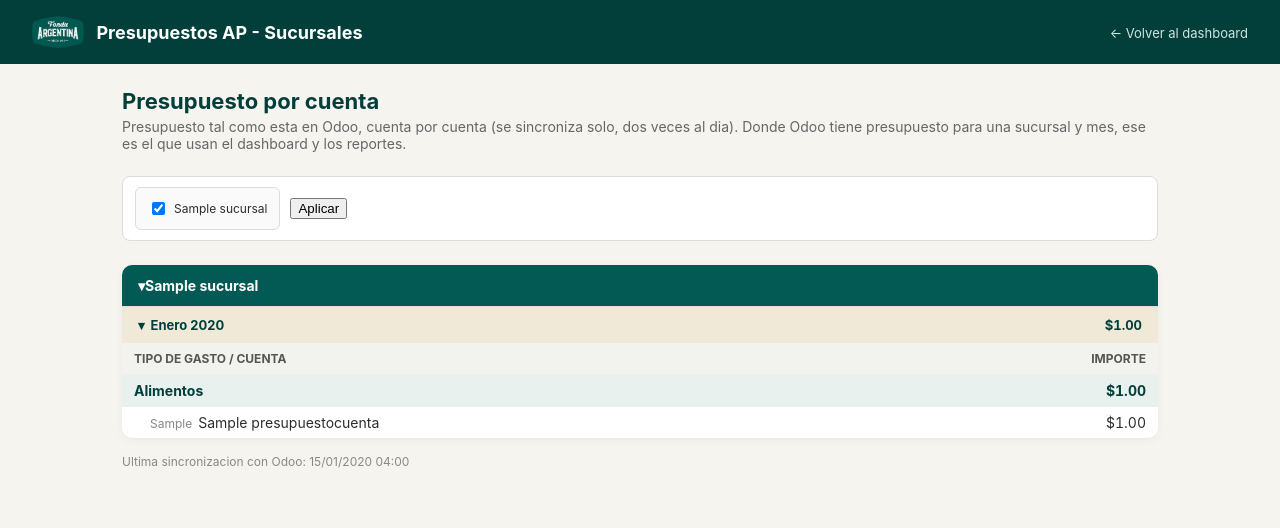
After one commit to javierviniegra/presupuestos_semanales_AP_FAR, a Django app: page /dashboard/presupuesto-cuentas/ in a window 1280 px wide. The commit adds this page. Shown: the top 528 px of the page. Run offline with Django 4.2, Linux system fonts and the light colour scheme; a user stored in the database is signed in; data comes from the database, SQL or seed files in the repository; tables that the repository leaves empty hold one stand-in row (values such as "Sample post").

Commit message:
feat(presupuestos): mirror Odoo's account budgets and use them in the reports
Odoo keeps one budget per company (account.report.budget, with
account/month/amount items). Syncs them into PresupuestoCuenta, keyed by
account CODE - every company has its own account ids for the same chart
line (Carnes is 4922/8870/10021) but the code (501.01.03) is stable.
account.account.code is per-company, so it's read with that company in
the context. Revenue (4xx) and zero-amount lines are skipped.

CuentaPresupuestoTipoGasto maps each code to a TipoGasto (seeded from an
explicit table of the 69 known codes plus a family-prefix fallback;
human edits are never overwritten; SET_NULL so the catalog "carga
inicial" wipe isn't blocked by it).

For any sucursal/month Odoo covers, _resolver_presupuestos_mensuales now
uses Odoo's figures instead of the manually captured Presupuesto (kept in
the database, just ignored there, so a month dropped from Odoo falls back
to the manual one). Dashboard, PDF, detalle_semana and avance mensual all
inherit it through that one function.

The sync runs at the end of every scheduler.py run (twice a day, no task
re-registration), via scripts/sync_presupuestos_odoo.py on demand, and in
deploy/update.ps1. New /dashboard/presupuesto-cuentas/ page (button on the
dashboard) shows sucursal > month > tipo > account.

Verified against live Odoo: Coyoacan August = $1,288,759.05, matching
Odoo to the cent; the 31/08 week correctly blends Odoo (Aug) and manual
(Sep) proration.

Co-Authored-By: Claude Sonnet 5.5 <noreply@anthropic.com>

```diff
--- a/config/urls.py
+++ b/config/urls.py
@@ -28,6 +28,7 @@ urlpatterns = [
     path("dashboard/detalle/<int:sucursal_id>/<str:semana>/", views.detalle_semana, name="detalle_semana"),
     path("dashboard/proveedores/", views.reporte_proveedores, name="reporte_proveedores"),
     path("dashboard/pendientes/", views.facturas_pendientes, name="facturas_pendientes"),
+    path("dashboard/presupuesto-cuentas/", views.presupuesto_cuentas, name="presupuesto_cuentas"),
     path("accounts/login/", auth_views.LoginView.as_view(template_name="registration/login.html"), name="login"),
     path("accounts/logout/", auth_views.LogoutView.as_view(next_page="home"), name="logout"),
     # Must come before admin.site.urls below, otherwise Django tries to
--- a/presupuestos/templates/presupuestos/dashboard.html
+++ b/presupuestos/templates/presupuestos/dashboard.html
@@ -272,6 +272,7 @@
       <button type="submit" formaction="{% url 'reporte_pdf' %}" formtarget="_blank" class="btn-pdf">Exportar PDF</button>
       <button type="submit" formaction="{% url 'reporte_proveedores' %}" class="btn-pdf">Reporte por proveedor</button>
       <button type="submit" formaction="{% url 'facturas_pendientes' %}" class="btn-pdf">Facturas pendientes</button>
+      <button type="submit" formaction="{% url 'presupuesto_cuentas' %}" class="btn-pdf">Presupuesto por cuenta</button>
 
       {% if not restringido_a_una %}
       <div class="chips">
--- /dev/null
+++ b/presupuestos/templates/presupuestos/presupuesto_cuentas.html
@@ -0,0 +1,195 @@
+{% load static humanize %}
+<!doctype html>
+<html lang="es">
+<head>
+<meta charset="utf-8">
+<meta name="viewport" content="width=device-width, initial-scale=1">
+<title>Presupuesto por cuenta - Presupuestos AP</title>
+<style>
+  :root {
+    --verde: #035953;
+    --verde-oscuro: #023f3b;
+    --naranja: #eb6834;
+    --crema: #f0e9d8;
+    --texto: #2d2d2d;
+    --borde: #dcdcdc;
+  }
+  * { box-sizing: border-box; }
+  body {
+    margin: 0;
+    font-family: -apple-system, BlinkMacSystemFont, "Segoe UI", Roboto, Arial, sans-serif;
+    color: var(--texto);
+    background: #f6f4ef;
+  }
+  header {
+    background: var(--verde-oscuro);
+    color: #fff;
+    padding: 16px 32px;
+    display: flex;
+    align-items: center;
+    justify-content: space-between;
+  }
+  header .brand { display: flex; align-items: center; gap: 12px; font-weight: 700; font-size: 18px; }
+  header img { height: 32px; }
+  header a { color: #cfe3e0; font-size: 13px; text-decoration: none; }
+  header a:hover { text-decoration: underline; }
+
+  main { padding: 24px 32px 48px; max-width: 1100px; margin: 0 auto; }
+
+  h1 { color: var(--verde-oscuro); font-size: 22px; margin: 0 0 4px; }
+  .subtitulo { color: #666; margin: 0 0 24px; font-size: 14px; }
+
+  .filtros {
+    display: flex;
+    align-items: center;
+    gap: 10px;
+    flex-wrap: wrap;
+    background: #fff;
+    border: 1px solid var(--borde);
+    border-radius: 8px;
+    padding: 10px 12px;
+    margin-bottom: 24px;
+  }
+  select.filtro-select {
+    padding: 7px 10px;
+    border: 1px solid var(--borde);
+    border-radius: 6px;
+    font-size: 13px;
+    font-weight: 600;
+    color: var(--verde-oscuro);
+    background: #fafafa;
+  }
+  .filtro-lista { max-height: 200px; overflow-y: auto; border: 1px solid var(--borde); border-radius: 6px; padding: 8px; background: #fafafa; }
+  .filtro-lista label { display: flex; align-items: center; gap: 6px; font-size: 12px; padding: 3px 4px; }
+
+  .grupo {
+    background: #fff;
+    border-radius: 10px;
+    box-shadow: 0 2px 8px rgba(0,0,0,0.05);
+    margin-bottom: 10px;
+    overflow: hidden;
+  }
+  .grupo > summary {
+    list-style: none;
+    cursor: pointer;
+    padding: 12px 16px;
+    background: var(--verde);
+    color: #fff;
+    font-weight: 700;
+    font-size: 14px;
+  }
+  .grupo > summary::-webkit-details-marker { display: none; }
+  .grupo > summary:before { content: "\25B8 "; }
+  .grupo[open] > summary:before { content: "\25BE "; }
+
+  .mes > summary {
+    list-style: none;
+    cursor: pointer;
+    display: flex;
+    gap: 6px;
+    padding: 10px 16px;
+    background: var(--crema);
+    color: var(--verde-oscuro);
+    font-weight: 700;
+    font-size: 13px;
+    border-top: 1px solid #e6dfcb;
+  }
+  .mes > summary::-webkit-details-marker { display: none; }
+  .mes > summary:before { content: "\25B8 "; }
+  .mes[open] > summary:before { content: "\25BE "; }
+  .mes > summary span:first-of-type { flex: 1; }
+  .num { text-align: right; font-variant-numeric: tabular-nums; }
+
+  table { width: 100%; border-collapse: collapse; }
+  th { background: #f2f2ee; color: #555; text-align: left; padding: 8px 12px; font-size: 12px; text-transform: uppercase; }
+  td { padding: 7px 12px; font-size: 14px; border-top: 1px solid #eee; }
+  td.num, th.num { text-align: right; }
+  tr.tipo td { background: #e9f1ef; font-weight: 700; color: var(--verde-oscuro); }
+  td.cuenta { padding-left: 28px; }
+  td .codigo { color: #888; font-size: 12px; margin-right: 6px; }
+
+  .vacio { padding: 24px; text-align: center; color: #888; background: #fff; border-radius: 12px; }
+  .nota { font-size: 12px; color: #888; margin-top: 16px; }
+</style>
+</head>
+<body>
+<header>
+  <div class="brand">
+    <img src="{% static 'presupuestos/img/logo.png' %}" alt="Fonda Argentina">
+    Presupuestos AP - Sucursales
+  </div>
+  <div>
+    <a href="{% url 'dashboard' %}">&larr; Volver al dashboard</a>
+  </div>
+</header>
+
+<main>
+  <h1>Presupuesto por cuenta</h1>
+  <p class="subtitulo">
+    Presupuesto tal como esta en Odoo, cuenta por cuenta (se sincroniza solo, dos veces al dia). Donde Odoo tiene
+    presupuesto para una sucursal y mes, ese es el que usan el dashboard y los reportes.
+  </p>
+
+  <form method="get">
+    <div class="filtros">
+      {% if not restringido_a_una %}
+      <div class="filtro-lista">
+        {% for suc in sucursales_disponibles %}
+        <label>
+          <input type="checkbox" name="sucursal" value="{{ suc.id }}"
+            {% if suc.id in sucursales_seleccionadas_ids %}checked{% endif %}>
+          {{ suc.nombre }}
+        </label>
+        {% endfor %}
+      </div>
+      {% endif %}
+      <input type="hidden" name="filtro_aplicado" value="1">
+      <button type="submit" class="filtro-select" style="cursor:pointer;">Aplicar</button>
+    </div>
+  </form>
+
+  {% if grupos %}
+  {% for g in grupos %}
+  <details class="grupo" open>
+    <summary>{{ g.sucursal.nombre }}</summary>
+    {% for m in g.meses %}
+    <details class="mes" {% if forloop.first %}open{% endif %}>
+      <summary>
+        <span>{{ m.mes|date:"F Y"|capfirst }}</span>
+        <span class="num">${{ m.total|floatformat:2|intcomma }}</span>
+      </summary>
+      <table>
+        <thead>
+          <tr><th>Tipo de gasto / Cuenta</th><th class="num">Importe</th></tr>
+        </thead>
+        <tbody>
+          {% for t in m.tipos %}
+          <tr class="tipo">
+            <td>{{ t.nombre }}</td>
+            <td class="num">${{ t.subtotal|floatformat:2|intcomma }}</td>
+          </tr>
+          {% for c in t.cuentas %}
+          <tr>
+            <td class="cuenta"><span class="codigo">{{ c.cuenta_codigo }}</span>{{ c.cuenta_nombre }}</td>
+            <td class="num">${{ c.monto|floatformat:2|intcomma }}</td>
+          </tr>
+          {% endfor %}
+          {% endfor %}
+        </tbody>
+      </table>
+    </details>
+    {% endfor %}
+  </details>
+  {% endfor %}
+  {% else %}
+  <div class="vacio">
+    Ninguna de las sucursales seleccionadas tiene presupuesto en Odoo todavia.
+  </div>
+  {% endif %}
+
+  {% if ultima_sincronizacion %}
+  <p class="nota">Ultima sincronizacion con Odoo: {{ ultima_sincronizacion|date:"d/m/Y H:i" }}</p>
+  {% endif %}
+</main>
+</body>
+</html>
--- a/presupuestos/views.py
+++ b/presupuestos/views.py
@@ -10,7 +10,7 @@ matplotlib.use("Agg")
 import matplotlib.pyplot as plt
 from django.conf import settings
 from django.contrib.auth.decorators import login_required
-from django.db.models import Count, Sum
+from django.db.models import Count, Max, Sum
 from django.db.models.functions import TruncMonth
 from django.http import Http404, HttpResponse
 from django.shortcuts import get_object_or_404, render
@@ -20,7 +20,14 @@ from xhtml2pdf import pisa
 
 from core.database.odoo import get_odoo_connection
 
-from .models import GastoReal, Presupuesto, Sucursal, TipoGasto
+from .models import (
+    CuentaPresupuestoTipoGasto,
+    GastoReal,
+    Presupuesto,
+    PresupuestoCuenta,
+    Sucursal,
+    TipoGasto,
+)
 
 LOGO_PATH = Path(settings.BASE_DIR) / "presupuestos" / "static" / "presupuestos" / "img" / "logo.png"
 
@@ -116,6 +123,9 @@ def _resolver_presupuestos_mensuales(sucursales, meses):
     (via TruncMonth), not GastoReal.semana - a Monday-keyed week can
     nominally sit in a different month than a later fecha_pago in that same
     week, and this check needs the actual month, not the week's label.
+
+    Both dicts are then overridden, per sucursal/month, by Odoo's own budget
+    (PresupuestoCuenta) wherever it has rows - see the block at the end.
     """
     if not meses:
         return {}, {}
@@ -163,6 +173,29 @@ def _resolver_presupuestos_mensuales(sucursales, meses):
                 parte = round(remanente / len(no_especificados), 2)
                 for tid in no_especificados:
                     pres_resuelto_mensual[(suc_id, mes, tid)] = pres_resuelto_mensual.get((suc_id, mes, tid), 0) + parte
+
+    # Odoo's own budget (PresupuestoCuenta, see its docstring) takes
+    # precedence for any sucursal/month it covers: the manual figures above
+    # are left in the database but ignored for that exact sucursal/month, so
+    # dropping a month from Odoo's budget falls back to the manual one. Each
+    # account's amount lands on its mapped TipoGasto (None = unmapped, which
+    # the tables show as "sin clasificar"). No "everything else" spreading
+    # here - Odoo's budget is already explicit per account.
+    tipo_por_codigo = dict(CuentaPresupuestoTipoGasto.objects.values_list("codigo", "tipo_gasto_id"))
+    odoo_general = {}
+    odoo_por_tipo = {}
+    for suc_id, mes, codigo, monto in PresupuestoCuenta.objects.filter(
+        sucursal__in=sucursales, mes__in=meses
+    ).values_list("sucursal_id", "mes", "cuenta_codigo", "monto"):
+        odoo_general[(suc_id, mes)] = odoo_general.get((suc_id, mes), 0) + monto
+        clave_tipo = (suc_id, mes, tipo_por_codigo.get(codigo))
+        odoo_por_tipo[clave_tipo] = odoo_por_tipo.get(clave_tipo, 0) + monto
+
+    cubiertos = set(odoo_general)
+    for clave in [k for k in pres_resuelto_mensual if (k[0], k[1]) in cubiertos]:
+        del pres_resuelto_mensual[clave]
+    pres_general_mensual.update(odoo_general)
+    pres_resuelto_mensual.update(odoo_por_tipo)
 
     return pres_general_mensual, pres_resuelto_mensual
 
@@ -868,6 +901,71 @@ def facturas_pendientes(request):
 
 
 @login_required
+def presupuesto_cuentas(request):
+    """
+    Odoo's budget, account by account (PresupuestoCuenta, a read-only mirror
+    synced from Odoo - see presupuestos/presupuestos_odoo.py), grouped
+    sucursal > month > tipo de gasto > account. Shows every month Odoo has a
+    budget for, not just the dashboard's current period, since each sucursal's
+    budget covers a different stretch of the year.
+    """
+    sucursales_disponibles, restringido_a_una = _sucursales_para_usuario(request.user)
+
+    if restringido_a_una:
+        sucursales_seleccionadas = list(sucursales_disponibles)
+    elif "filtro_aplicado" in request.GET:
+        seleccion = request.GET.getlist("sucursal")
+        sucursales_seleccionadas = list(sucursales_disponibles.filter(pk__in=seleccion))
+    elif "dashboard_sucursales" in request.session:
+        # Same remembered selection the dashboard itself restores.
+        seleccion = request.session["dashboard_sucursales"]
+        sucursales_seleccionadas = list(sucursales_disponibles.filter(pk__in=seleccion))
+    else:
+        sucursales_seleccionadas = list(sucursales_disponibles)
+
+    nombre_tipo_por_codigo = {
+        c.codigo: (c.tipo_gasto.nombre if c.tipo_gasto else "Sin categoria (sin clasificar)")
+        for c in CuentaPresupuestoTipoGasto.objects.select_related("tipo_gasto")
+    }
+
+    filas = PresupuestoCuenta.objects.filter(sucursal__in=sucursales_seleccionadas)
+    por_suc_mes = {}
+    for f in filas:
+        por_suc_mes.setdefault((f.sucursal_id, f.mes), []).append(f)
+
+    grupos = []
+    for suc in sorted(sucursales_seleccionadas, key=lambda s: s.nombre):
+        meses_out = []
+        for mes in sorted({m for (sid, m) in por_suc_mes if sid == suc.id}, reverse=True):
+            tipos = {}
+            for f in por_suc_mes[(suc.id, mes)]:
+                tipo = tipos.setdefault(
+                    nombre_tipo_por_codigo.get(f.cuenta_codigo, "Sin categoria (sin clasificar)"),
+                    {"subtotal": 0, "cuentas": []},
+                )
+                tipo["subtotal"] += f.monto
+                tipo["cuentas"].append(f)
+            tipos_ordenados = []
+            for nombre, datos in sorted(tipos.items(), key=lambda kv: kv[1]["subtotal"], reverse=True):
+                datos["cuentas"].sort(key=lambda f: f.monto, reverse=True)
+                tipos_ordenados.append({"nombre": nombre, **datos})
+            meses_out.append(
+                {"mes": mes, "total": sum(t["subtotal"] for t in tipos_ordenados), "tipos": tipos_ordenados}
+            )
+        if meses_out:
+            grupos.append({"sucursal": suc, "meses": meses_out})
+
+    context = {
+        "sucursales_disponibles": sucursales_disponibles,
+        "sucursales_seleccionadas_ids": {s.id for s in sucursales_seleccionadas},
+        "restringido_a_una": restringido_a_una,
+        "grupos": grupos,
+        "ultima_sincronizacion": PresupuestoCuenta.objects.aggregate(m=Max("sincronizado_en"))["m"],
+    }
+    return render(request, "presupuestos/presupuesto_cuentas.html", context)
+
+
+@login_required
 def reporte_pdf(request):
     context = _calcular_contexto_dashboard(request)
     context["generado_en"] = timezone.now()
```
Also changed, not shown: PROJECT_CONTEXT_REPORT.md (+50 -1 lines), docs/USER_GUIDE.md (+11 -0 lines), presupuestos/admin.py (+31 -0 lines), presupuestos/models.py (+70 -0 lines), presupuestos/presupuestos_odoo.py (added, +225 -0 lines), scripts/scheduler.py (+19 -3 lines), scripts/sync_presupuestos_odoo.py (added, +25 -0 lines), presupuestos/migrations/0014_cuentapresupuestotipogasto_presupuestocuenta_and_more.py (added), 1 other file.
